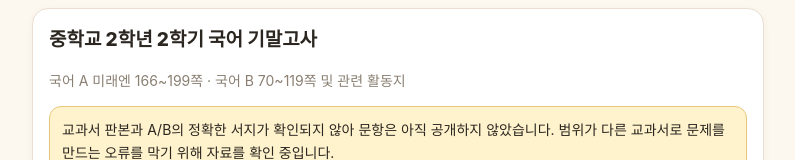
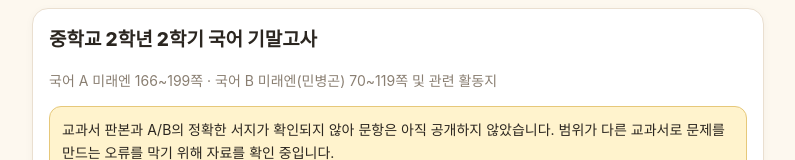
Before and after one commit to g9inlife-blip/study_daily_han, a plain HTML site: page index.html in a window 1280 px wide. Both pictures are taken after a click on the button "시험". Shown: the part 163-323 px from the top of the page, without its empty margins (242-1037 px from the left). Drawn offline with Linux system fonts and the light colour scheme.

Commit message:
feat: 시험 범위에 국어 B 민병곤 판본 표기

```diff
--- a/index.html
+++ b/index.html
@@ -95,7 +95,7 @@ footer{color:var(--muted);font-size:12px;text-align:center;margin-top:20px}
 <section id="examView" style="display:none">
 <div class="card">
   <div style="font-weight:800;font-size:19px">중학교 2학년 2학기 국어 기말고사</div>
-  <p class="meta">국어 A 미래엔 166~199쪽 · 국어 B 70~119쪽 및 관련 활동지</p>
+  <p class="meta">국어 A 미래엔 166~199쪽 · 국어 B 미래엔(민병곤) 70~119쪽 및 관련 활동지</p>
   <div class="notice">교과서 판본과 A/B의 정확한 서지가 확인되지 않아 문항은 아직 공개하지 않았습니다. 범위가 다른 교과서로 문제를 만드는 오류를 막기 위해 자료를 확인 중입니다.</div>
   <p class="hint">사전 문제은행 150문항 · 4단계 · 단계별 30문항(객관식 25 + 단답형 5)</p>
 </div>
```
